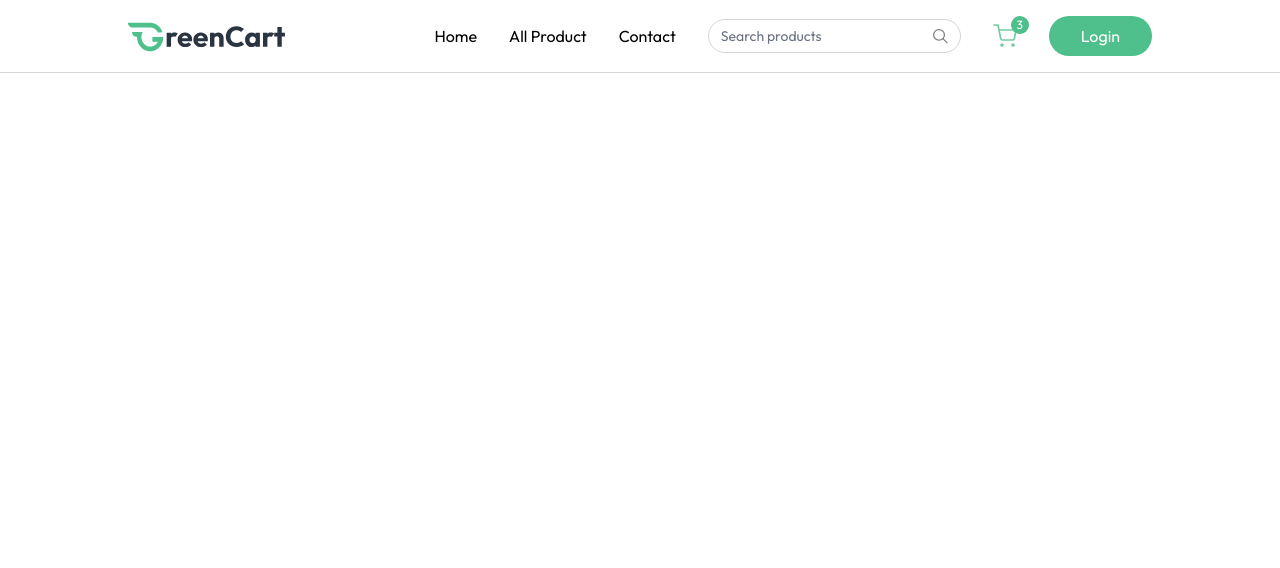
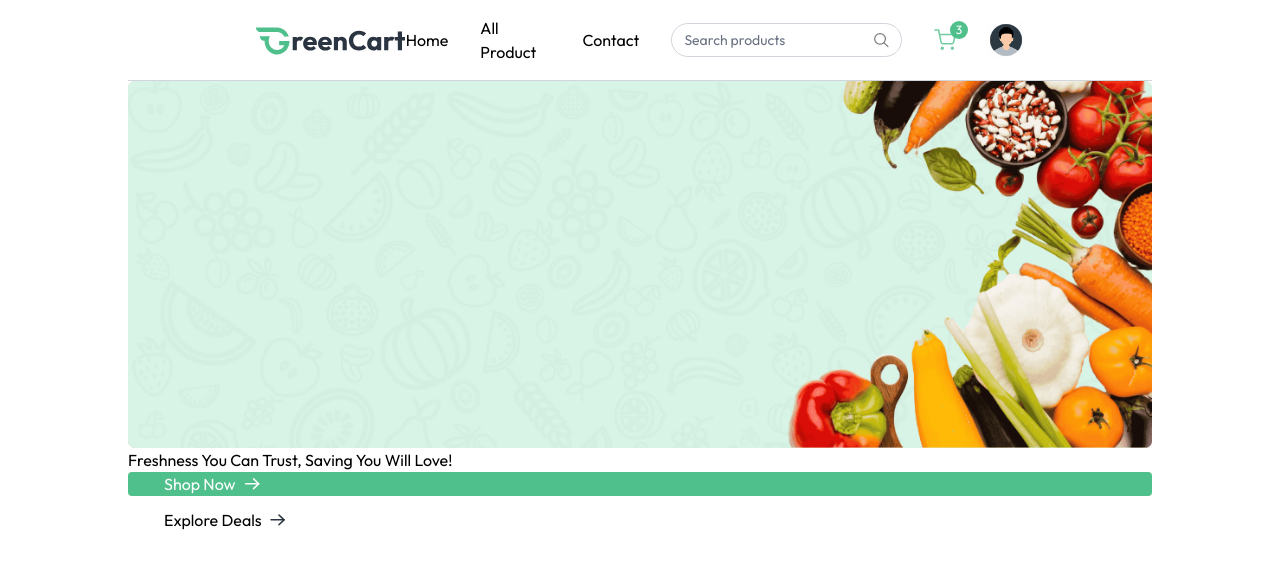
Before and after one commit to Sonu-Sahani/Green-Cart, a React (Vite) app in the folder client/: page / in a window 1280 px wide. Shown: the top 568 px of the page. Built offline with nearby package versions, Linux system fonts and the light colour scheme.

Commit message:
frontend initial commit

```diff
--- a/client/src/App.jsx
+++ b/client/src/App.jsx
@@ -1,10 +1,20 @@
 import React from 'react'
 import Navbar from './components/Navbar'
+import { Route, Routes, useLocation } from 'react-router-dom'
+import Home from './pages/home'
 
 const App = () => {
+  const isSellerPath = useLocation().pathname.includes("seller");
+
   return (
     <div>
-      <Navbar/>
+      {!isSellerPath ?null: <Navbar />}
+
+      <div className={`${isSellerPath ? '' : 'px-6 md:px-16 lg:px-24 xl:px-32'}`}>
+        <Routes>
+          <Route path='/' element={<Home />} />
+        </Routes>
+      </div>
     </div>
   )
 }
--- /dev/null
+++ b/client/src/components/MainBanner.jsx
@@ -0,0 +1,30 @@
+import React from 'react'
+import { assets } from '../assets/assets'
+import { Link } from 'react-router-dom' // Required for <Link>
+
+const MainBanner = () => {
+  return (
+    <div className='relative'>
+      <img src={assets.main_banner_bg} alt="banner" className='w-full hidden md:block' />
+      <img src={assets.main_banner_bg_sm} alt="banner" className='w-full md:hidden' />
+
+      <div>
+        <h1>Freshness You Can Trust, Saving You Will Love!</h1>
+      </div>
+
+      <div>
+        <Link to="/product" className='group flex items-center gap-2 px-7 md:px-9 bg-primary hover:bg-primary-dull transition rounded text-white cursor-pointer'>
+          Shop Now
+          <img src={assets.white_arrow_icon} alt="" />
+        </Link>
+
+        <Link to="/product" className='group hidden md:flex items-center gap-2 px-9 py-3 cursor-pointer'>
+          Explore Deals
+          <img className='transition group-hover:translate-x-1' src={assets.black_arrow_icon} alt="" />
+        </Link>
+      </div>
+    </div>
+  )
+}
+
+export default MainBanner
--- a/client/src/components/Navbar.jsx
+++ b/client/src/components/Navbar.jsx
@@ -5,13 +5,16 @@ import { useAppContext } from '../context/AppContext'
 
 const Navbar = () => {
     const [open, setOpen] = React.useState(false)
-    const {user, setUser} = useAppContext;
+    const {user, setUser,setShowUserLogin,navigate} = useAppContext();
 
-
+    const logout=async ()=>{
+        setUser(null);
+        navigate('/')
+    }
   return (
     <nav className="flex items-center justify-between px-6 md:px-16 lg:px-24 xl:px-32 py-4 border-b border-gray-300 bg-white relative transition-all">
 
-        <NavLink to='/'>
+        <NavLink to='/' onClick={()=>setOpen(false)}>
             <img className="h-9" src={assets.logo} alt='logo' />
         </NavLink>
 
@@ -27,14 +30,29 @@ const Navbar = () => {
 
             </div>
 
-            <div className="relative cursor-pointer">
+        <div onClick={()=> navigate("/cart")} className="relative cursor-pointer">
                 <img src={assets.cart_icon} alt="cart" className='w-6 opacity-80'/>
                 <button className="absolute -top-2 -right-3 text-xs text-white bg-primary w-[18px] h-[18px] rounded-full">3</button>
             </div>
 
-            <button className="cursor-pointer px-8 py-2 bg-primary hover:bg-primary-dull transition text-white rounded-full">
+            {!user ? ( <button onClick={()=>setShowUserLogin(true)} className="cursor-pointer px-8 py-2 bg-primary hover:bg-primary-dull transition text-white rounded-full">
                 Login
-            </button>
+            </button>)
+            :
+            (
+                <div className='relative group'>
+                    <img src={assets.profile_icon} className='w-10' alt="" />
+                    <ul className='hidden group-hover:block absolute top-10 right-0 bg-white shadow
+                    border border-gray-200 py-2.5 w-30 rounded-md text-sm z-40'>
+                    <li onClick={()=> navigate("my-orders")} className='p-1.5 p1-3 hover:bg-primary/10 cursor-pointer'>
+                        My Orders
+                    </li>
+                    <li onClick={logout} className='p-1.5 p1-3 hover:bg-primary/10 cursor-pointer'>
+                        Logout
+                    </li>
+                    </ul>
+                </div>
+            )}
         </div>
 
         <button onClick={() => open ? setOpen(false) : setOpen(true)} aria-label="Menu" className="sm:hidden">
@@ -43,6 +61,7 @@ const Navbar = () => {
         </button>
 
         {/* Mobile Menu */}
+        {open && (
         <div className={`${open ? 'flex' : 'hidden'} absolute top-[60px] left-0 w-full bg-white shadow-md py-4 flex-col items-start gap-2 px-5 text-sm md:hidden`}>
             <NavLink to='/' onClick={()=> setOpen(false)}>Home</NavLink>
             <NavLink to='/products' onClick={()=> setOpen(false)}>All Product</NavLink>
@@ -51,18 +70,22 @@ const Navbar = () => {
             }
             <NavLink to='/' onClick={()=> setOpen(false)}>Contact</NavLink>
 
+
             {!user ? (
-                 <button onClick={()=>{setOpen(false)}}   className="cursor-pointer px-6 py-2 mt-2 bg-primary hover:bg-primary-dull transition text-white rounded-full text-sm">
+                 <button onClick={()=>{
+                    setOpen(false);
+                    setShowUserLogin(true);
+                 }}   className="cursor-pointer px-6 py-2 mt-2 bg-primary hover:bg-primary-dull transition text-white rounded-full text-sm">
                  Login
              </button>
             ) : (
-                <button className="cursor-pointer px-6 py-2 mt-2 bg-primary hover:bg-primary-dull transition text-white rounded-full text-sm">
+                <button onClick={logout} className="cursor-pointer px-6 py-2 mt-2 bg-primary hover:bg-primary-dull transition text-white rounded-full text-sm">
                 Logout
             </button>
             )}
 
 
-        </div>
+        </div>)}
 
     </nav>
   )
--- a/client/src/context/AppContext.jsx
+++ b/client/src/context/AppContext.jsx
@@ -6,12 +6,13 @@ export const AppContext = createContext();
 export const AppContextProvider = ({ children }) => {
 
     const navigate = useNavigate();
-    const [user, setUser] = useState(null);
+    const [user, setUser] = useState(true);
     const[isSeller, setSeller] = useState(false);
+    const[showUserLogin, setShowUserLogin]=useState(false);
 
 
 
-    const value = {navigate, user, setUser, isSeller, setSeller};
+    const value = {navigate, user, setUser, isSeller, setSeller,showUserLogin, setShowUserLogin};
 
 
     return <AppContext.Provider value={value}>
--- /dev/null
+++ b/client/src/pages/Home.jsx
@@ -0,0 +1,14 @@
+import React from 'react'
+import MainBanner from '../components/MainBanner'
+import Navbar from '../components/Navbar'
+
+const home = () => {
+  return (
+    <div>
+        <Navbar/>
+        <MainBanner/>
+    </div>
+  )
+}
+
+export default home
```
